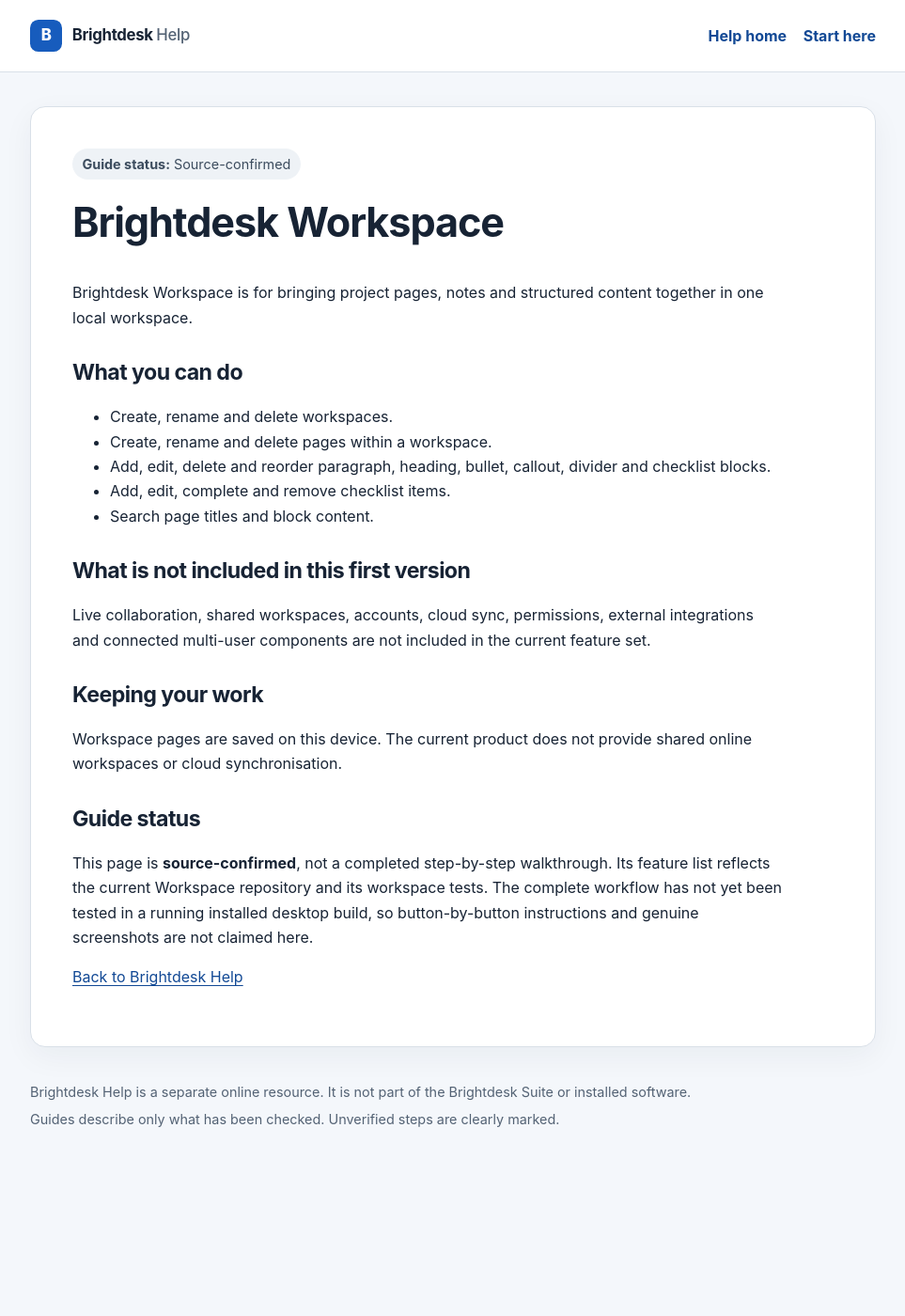
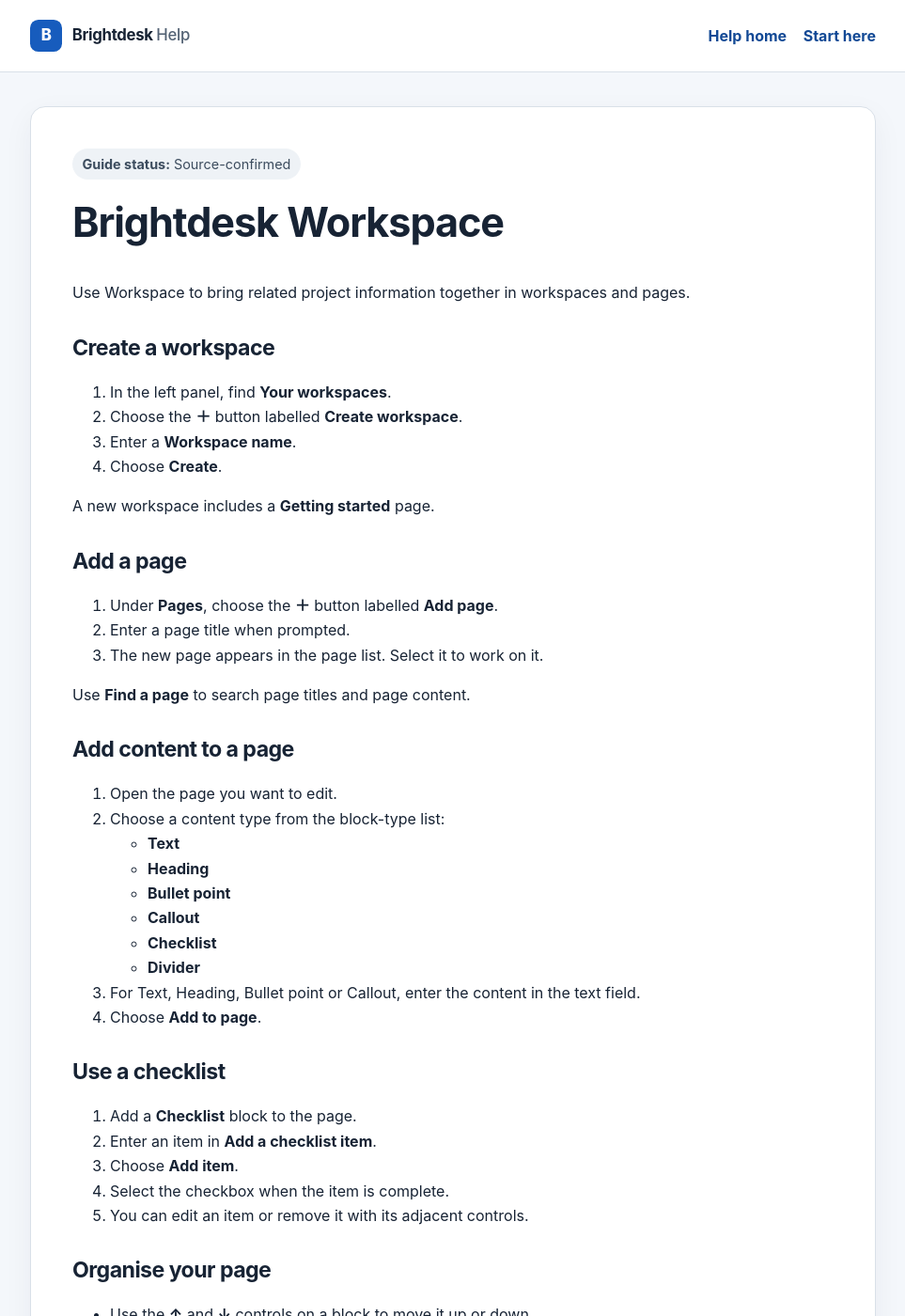
Before and after one commit to conz20/Brightdesk-Wiki, a Jekyll site: the page built from docs/products/workspace.md, in a window 1280 px wide and 1400 px high. Shown: the whole window at 94% size, without its empty margins (158-1121 px from the left). Built offline with Jekyll 4.4.1, drawn with Linux system fonts in a browser that asks for light colours; some of the changed text lies outside the part shown.

Commit message:
docs: add source-confirmed workspace help guide

```diff
--- a/docs/products/workspace.md
+++ b/docs/products/workspace.md
@@ -1,33 +1,70 @@
 ---
 layout: default
 title: Brightdesk Workspace
-description: What Brightdesk Workspace can do and what is not included yet.
+description: Bring project pages, notes and checklists together in Brightdesk Workspace.
 status: Source-confirmed
 permalink: /products/workspace.html
 ---
 
 # Brightdesk Workspace
 
-Brightdesk Workspace is for bringing project pages, notes and structured content together in one local workspace.
+Use Workspace to bring related project information together in workspaces and pages.
 
-## What you can do
+## Create a workspace
 
-- Create, rename and delete workspaces.
-- Create, rename and delete pages within a workspace.
-- Add, edit, delete and reorder paragraph, heading, bullet, callout, divider and checklist blocks.
-- Add, edit, complete and remove checklist items.
-- Search page titles and block content.
+1. In the left panel, find **Your workspaces**.
+2. Choose the **＋** button labelled **Create workspace**.
+3. Enter a **Workspace name**.
+4. Choose **Create**.
 
-## What is not included in this first version
+A new workspace includes a **Getting started** page.
 
-Live collaboration, shared workspaces, accounts, cloud sync, permissions, external integrations and connected multi-user components are not included in the current feature set.
+## Add a page
 
-## Keeping your work
+1. Under **Pages**, choose the **＋** button labelled **Add page**.
+2. Enter a page title when prompted.
+3. The new page appears in the page list. Select it to work on it.
 
-Workspace pages are saved on this device. The current product does not provide shared online workspaces or cloud synchronisation.
+Use **Find a page** to search page titles and page content.
+
+## Add content to a page
+
+1. Open the page you want to edit.
+2. Choose a content type from the block-type list:
+   - **Text**
+   - **Heading**
+   - **Bullet point**
+   - **Callout**
+   - **Checklist**
+   - **Divider**
+3. For Text, Heading, Bullet point or Callout, enter the content in the text field.
+4. Choose **Add to page**.
+
+## Use a checklist
+
+1. Add a **Checklist** block to the page.
+2. Enter an item in **Add a checklist item**.
+3. Choose **Add item**.
+4. Select the checkbox when the item is complete.
+5. You can edit an item or remove it with its adjacent controls.
+
+## Organise your page
+
+- Use the **↑** and **↓** controls on a block to move it up or down.
+- Choose **Rename page** to change the current page title.
+- Choose **Rename workspace** to change the workspace name.
+- Use **Delete page** or **Delete workspace** only when you intend to remove that content.
+
+## Save your work
+
+Workspaces and pages are saved on this device as you work. The workspace displays a local-save status.
+
+## What to know
+
+Workspace currently supports local workspaces and pages with text, heading, bullet, callout, divider and checklist blocks. Live collaboration, shared workspaces, accounts, cloud sync, permissions, external integrations and connected multi-user components are not included in the current stated scope.
 
 ## Guide status
 
-This page is **source-confirmed**, not a completed step-by-step walkthrough. Its feature list reflects the current Workspace repository and its workspace tests. The complete workflow has not yet been tested in a running installed desktop build, so button-by-button instructions and genuine screenshots are not claimed here.
+**Source-confirmed.** Workspace creation, page creation and search, content blocks, checklist items, block reordering and local saving are present in the current Workspace implementation. This guide has not yet been checked through a complete live desktop workflow, so it is not labelled Verified.
 
 [Back to Brightdesk Help](../index.html)
```
